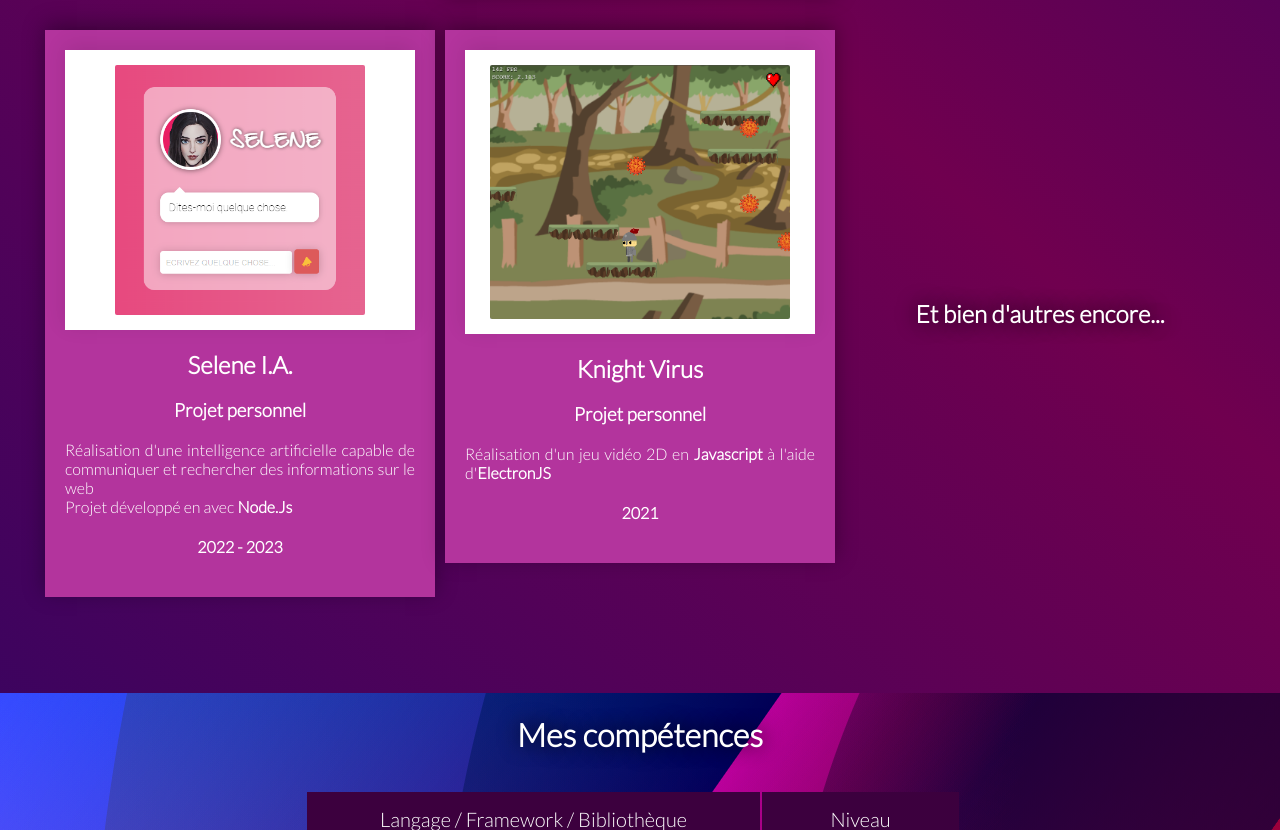
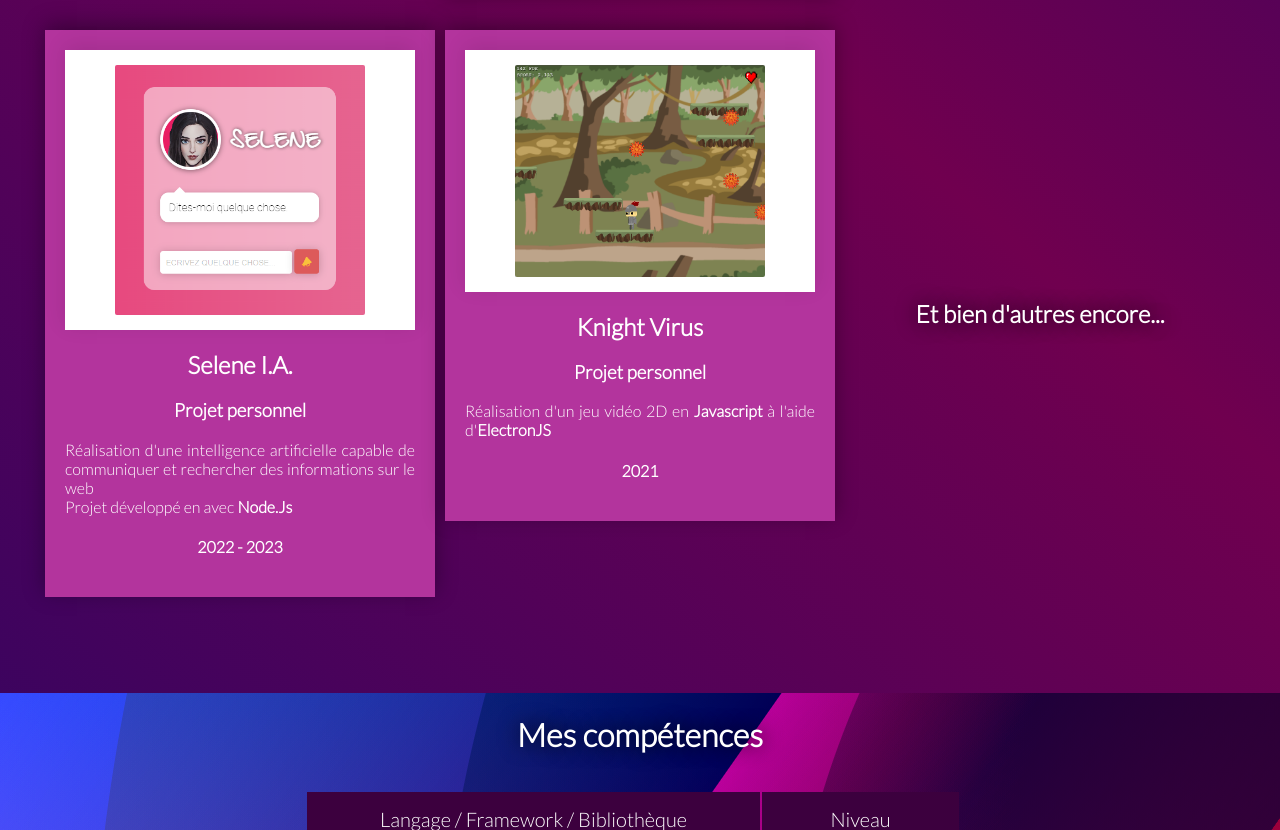
Before and after one commit to m4thieugit/m4thieugit.github.io, a plain HTML site: page index.html in a window 1280 px wide. Shown: the part 1331-2161 px from the top of the page. Drawn offline with nearby package versions, Linux system fonts and the light colour scheme.

Commit message:
fix responsive

```diff
--- a/index.html
+++ b/index.html
@@ -138,7 +138,7 @@
                                 <li class="projectContentContainer">
                                     <div class="project">
                                         <div class="projectPicture">
-                                            <img src="public/img/projects/Knight_Virus.png" width="300px" alt="Knight Virus" />
+                                            <img src="public/img/projects/Knight_Virus.png" width="250px" alt="Knight Virus" />
                                         </div>
                                         <div class="projectTitle">
                                             <h2>Knight Virus</h2>
--- a/public/css/style.css
+++ b/public/css/style.css
@@ -256,7 +256,6 @@ body {
     #headerContentContainer {
         z-index: 2;
         max-width: 95%;
-        margin: 10px;
     }
     #headerPicture .headerPicture { margin-right: unset; }
     #headerContentContainer, #headerlistContent {
```
